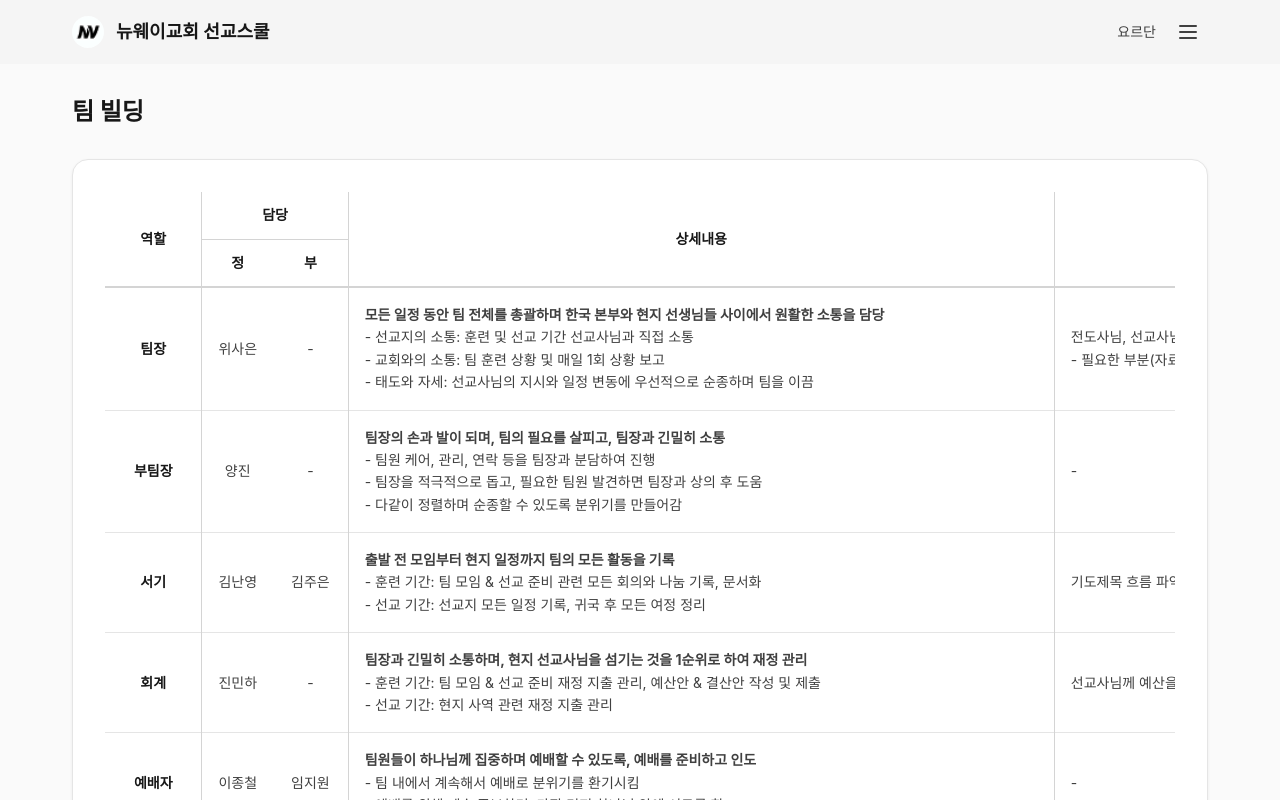
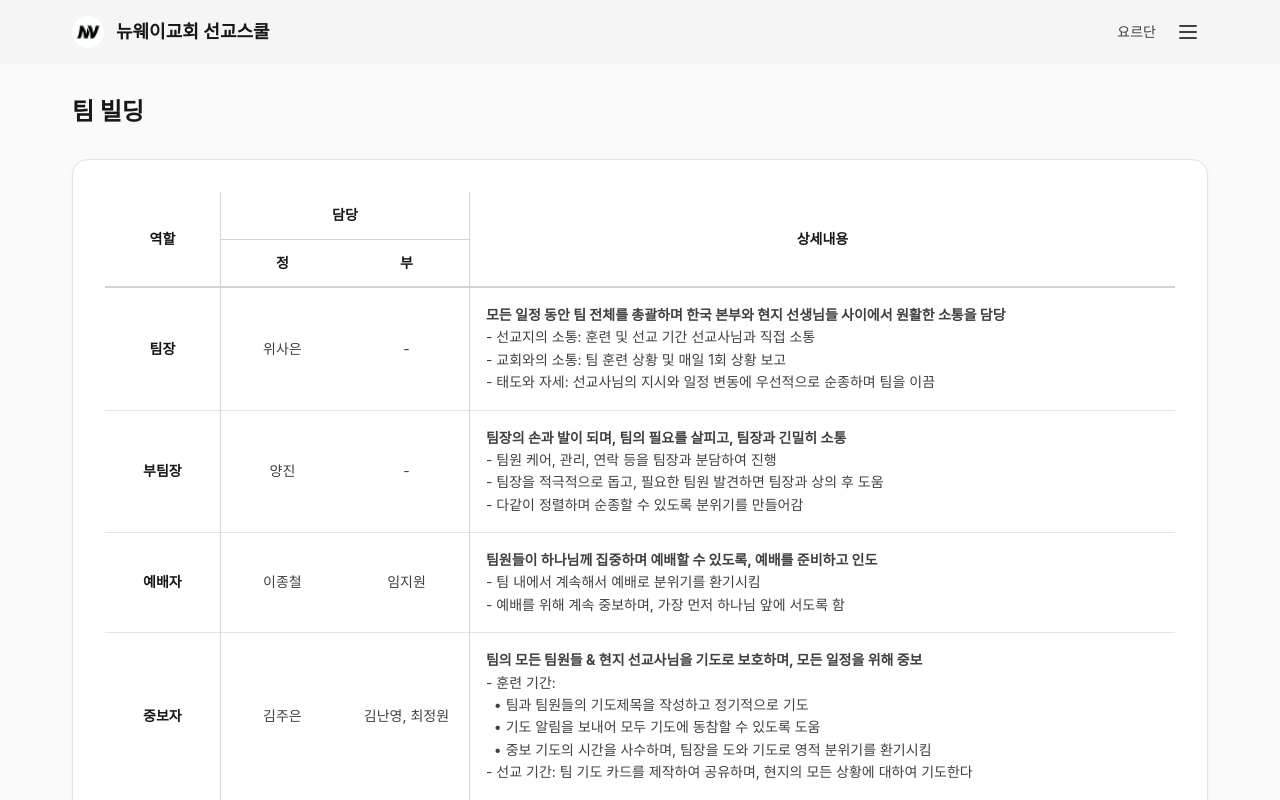
Before and after one commit to yjineey/newway-mission, a React (Vite) app: page /newway-mission/building in a window 1280 px wide. Shown: the top 800 px of the page. Built offline with nearby package versions, Linux system fonts and the light colour scheme; no server answers; a web font is replaced by a local one.

Commit message:
팀빌딩 역할 수정

```diff
--- a/src/pages/Building.jsx
+++ b/src/pages/Building.jsx
@@ -22,20 +22,6 @@ function Building() {
           '팀장의 손과 발이 되며, 팀의 필요를 살피고, 팀장과 긴밀히 소통\n- 팀원 케어, 관리, 연락 등을 팀장과 분담하여 진행\n- 팀장을 적극적으로 돕고, 필요한 팀원 발견하면 팀장과 상의 후 도움\n- 다같이 정렬하며 순종할 수 있도록 분위기를 만들어감',
       },
       {
-        role: '서기',
-        main: '전유림',
-        sub: '박재호',
-        detail:
-          '출발 전 모임부터 현지 일정까지 팀의 모든 활동을 기록\n- 훈련 기간: 팀 모임 & 선교 준비 관련 모든 회의와 나눔 기록, 문서화\n- 선교 기간: 선교지 모든 일정 기록, 귀국 후 모든 여정 정리',
-      },
-      {
-        role: '회계',
-        main: '이엘림',
-        sub: '박동빈',
-        detail:
-          '팀장과 긴밀히 소통하며, 현지 선교사님을 섬기는 것을 1순위로 하여 재정 관리\n- 훈련 기간: 팀 모임 & 선교 준비 재정 지출 관리, 예산안 & 결산안 작성 및 제출\n- 선교 기간: 현지 사역 관련 재정 지출 관리',
-      },
-      {
         role: '예배자',
         main: '박준영',
         sub: '김호정, 이엘림',
@@ -50,11 +36,25 @@ function Building() {
           '팀의 모든 팀원들 & 현지 선교사님을 기도로 보호하며, 모든 일정을 위해 중보\n- 훈련 기간:\n  • 팀과 팀원들의 기도제목을 작성하고 정기적으로 기도\n  • 기도 알림을 보내어 모두 기도에 동참할 수 있도록 도움\n  • 중보 기도의 시간을 사수하며, 팀장을 도와 기도로 영적 분위기를 환기시킴\n- 선교 기간: 팀 기도 카드를 제작하여 공유하며, 현지의 모든 상황에 대하여 기도한다',
       },
       {
+        role: '회계',
+        main: '이엘림',
+        sub: '박동빈',
+        detail:
+          '팀장과 긴밀히 소통하며, 현지 선교사님을 섬기는 것을 1순위로 하여 재정 관리\n- 훈련 기간: 팀 모임 & 선교 준비 재정 지출 관리, 예산안 & 결산안 작성 및 제출\n- 선교 기간: 현지 사역 관련 재정 지출 관리',
+      },
+      {
         role: '하스피',
         main: '박준영',
         sub: '한아름',
         detail:
           '현지에서 필요한 물품 세밀하게 살피고, 물품을 준비하고 관리 (선물, 공용물품, 응급물품, 간식 등)\n- 팀장 및 회계와 긴밀히 협력하여 물품 준비 조율\n- 준비한 모든 물품은 리스트로 작성하여 체계적으로 관리하고, 짐 패킹 및 운반 관련하여 총괄함',
+      },
+      {
+        role: '서기',
+        main: '전유림',
+        sub: '박재호',
+        detail:
+          '출발 전 모임부터 현지 일정까지 팀의 모든 활동을 기록\n- 훈련 기간: 팀 모임 & 선교 준비 관련 모든 회의와 나눔 기록, 문서화\n- 선교 기간: 선교지 모든 일정 기록, 귀국 후 모든 여정 정리',
       },
       {
         role: '미디어',
@@ -96,22 +96,6 @@ function Building() {
           '팀장의 손과 발이 되며, 팀의 필요를 살피고, 팀장과 긴밀히 소통\n- 팀원 케어, 관리, 연락 등을 팀장과 분담하여 진행\n- 팀장을 적극적으로 돕고, 필요한 팀원 발견하면 팀장과 상의 후 도움\n- 다같이 정렬하며 순종할 수 있도록 분위기를 만들어감',
       },
       {
-        role: '서기',
-        main: '김난영',
-        sub: '김주은',
-        detail:
-          '출발 전 모임부터 현지 일정까지 팀의 모든 활동을 기록\n- 훈련 기간: 팀 모임 & 선교 준비 관련 모든 회의와 나눔 기록, 문서화\n- 선교 기간: 선교지 모든 일정 기록, 귀국 후 모든 여정 정리',
-        other: '기도제목 흐름 파악, 기록',
-      },
-      {
-        role: '회계',
-        main: '진민하',
-        sub: '',
-        detail:
-          '팀장과 긴밀히 소통하며, 현지 선교사님을 섬기는 것을 1순위로 하여 재정 관리\n- 훈련 기간: 팀 모임 & 선교 준비 재정 지출 관리, 예산안 & 결산안 작성 및 제출\n- 선교 기간: 현지 사역 관련 재정 지출 관리',
-        other: '선교사님께 예산을 드리게 되면 부 역할에 더 집중',
-      },
-      {
         role: '예배자',
         main: '이종철',
         sub: '임지원',
@@ -126,12 +110,28 @@ function Building() {
           '팀의 모든 팀원들 & 현지 선교사님을 기도로 보호하며, 모든 일정을 위해 중보\n- 훈련 기간:\n  • 팀과 팀원들의 기도제목을 작성하고 정기적으로 기도\n  • 기도 알림을 보내어 모두 기도에 동참할 수 있도록 도움\n  • 중보 기도의 시간을 사수하며, 팀장을 도와 기도로 영적 분위기를 환기시킴\n- 선교 기간: 팀 기도 카드를 제작하여 공유하며, 현지의 모든 상황에 대하여 기도한다',
       },
       {
+        role: '회계',
+        main: '진민하',
+        sub: '최정원',
+        detail:
+          '팀장과 긴밀히 소통하며, 현지 선교사님을 섬기는 것을 1순위로 하여 재정 관리\n- 훈련 기간: 팀 모임 & 선교 준비 재정 지출 관리, 예산안 & 결산안 작성 및 제출\n- 선교 기간: 현지 사역 관련 재정 지출 관리',
+        other: '선교사님께 예산을 드리게 되면 부 역할에 더 집중',
+      },
+      {
         role: '하스피',
         main: '최정원',
         sub: '진민하',
         detail:
           '현지에서 필요한 물품 세밀하게 살피고, 물품을 준비하고 관리 (선물, 공용물품, 응급물품, 간식 등)\n- 팀장 및 회계와 긴밀히 협력하여 물품 준비 조율\n- 준비한 모든 물품은 리스트로 작성하여 체계적으로 관리하고, 짐 패킹 및 운반 관련하여 총괄함',
         other: '의약품',
+      },
+      {
+        role: '서기',
+        main: '김난영',
+        sub: '김주은',
+        detail:
+          '출발 전 모임부터 현지 일정까지 팀의 모든 활동을 기록\n- 훈련 기간: 팀 모임 & 선교 준비 관련 모든 회의와 나눔 기록, 문서화\n- 선교 기간: 선교지 모든 일정 기록, 귀국 후 모든 여정 정리',
+        other: '기도제목 흐름 파악, 기록',
       },
       {
         role: '미디어',
@@ -193,15 +193,9 @@ function Building() {
                 </th>
                 <th
                   rowSpan={2}
-                  className="px-4 py-3 text-center text-sm font-bold text-gray-900 dark:text-white border-r border-gray-300 dark:border-gray-600"
+                  className="px-4 py-3 text-center text-sm font-bold text-gray-900 dark:text-white"
                 >
                   상세내용
-                </th>
-                <th
-                  rowSpan={2}
-                  className="px-4 py-3 text-center text-sm font-bold text-gray-900 dark:text-white"
-                >
-                  비고
                 </th>
               </tr>
               <tr className="border-b-2 border-gray-300 dark:border-gray-600">
@@ -240,7 +234,7 @@ function Building() {
                     </>
                   )}
                   <td
-                    className="px-4 py-4 text-sm text-gray-700 dark:text-gray-300 text-left border-r border-gray-300 dark:border-gray-600"
+                    className="px-4 py-4 text-sm text-gray-700 dark:text-gray-300 text-left"
                     style={{ whiteSpace: 'pre' }}
                   >
                     {item.detail ? (
@@ -259,12 +253,6 @@ function Building() {
                       '-'
                     )}
                   </td>
-                  <td
-                    className="px-4 py-4 text-sm text-gray-700 dark:text-gray-300 text-left"
-                    style={{ whiteSpace: 'pre' }}
-                  >
-                    {item.other || '-'}
-                  </td>
                 </tr>
               ))}
             </tbody>
```
